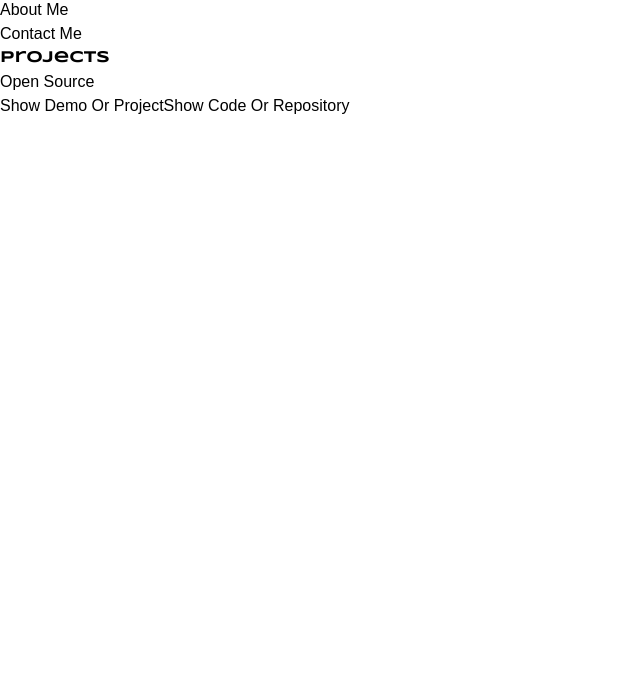
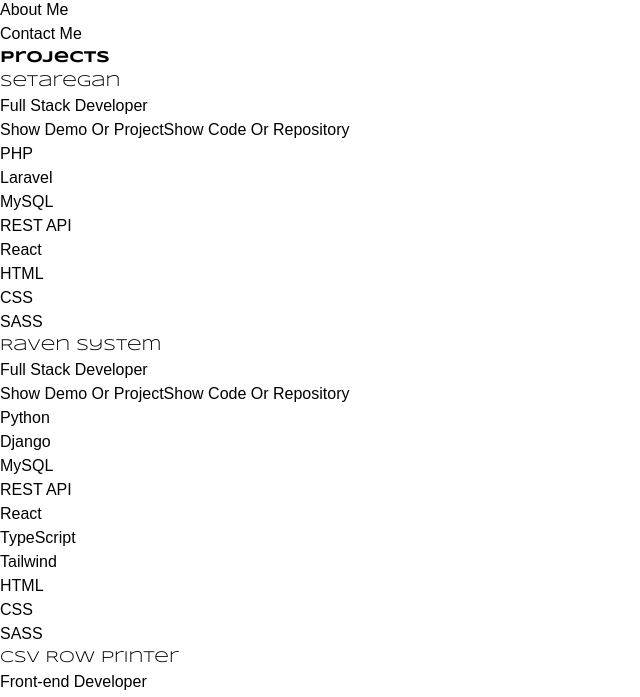
Before and after one commit to raminr77/raminr77.github.io, a Next.js app: page /projects in a window 1280 px wide. Shown: the part 253-950 px from the top of the page, without its empty margins (0-640 px from the left). Built offline with nearby package versions, Linux system fonts and the light colour scheme.

Commit message:
fix: deploy issues

```diff
--- a/src/data/experiences.ts
+++ b/src/data/experiences.ts
@@ -1 +1 @@
-export const EXPERIENCES_DATA = [];
+export const EXPERIENCES_DATA = [{ id: 1 }];
--- a/src/data/projects.ts
+++ b/src/data/projects.ts
@@ -1,13 +1,47 @@
 export const PROJECTS_DATA = [
   {
     id: 1,
-    role: '',
-    title: '',
-    stack: [],
+    role: 'Full Stack Developer',
+    title: 'Setaregan',
+    stack: ['PHP', 'Laravel', 'MySQL', 'REST API', 'React', 'HTML', 'CSS', 'SASS'],
     images: [],
     demoUrl: '#',
     repoUrl: '#',
+    isOpenSource: false,
+    description: ''
+  },
+  {
+    id: 2,
+    role: 'Full Stack Developer',
+    title: 'Raven System',
+    stack: [
+      'Python',
+      'Django',
+      'MySQL',
+      'REST API',
+      'React',
+      'TypeScript',
+      'Tailwind',
+      'HTML',
+      'CSS',
+      'SASS'
+    ],
+    images: [],
+    demoUrl: '#',
+    repoUrl: '#',
+    isOpenSource: false,
+    description: ''
+  },
+  {
+    id: 3,
+    images: [],
     isOpenSource: true,
-    description: ''
+    title: 'CSV Row Printer',
+    role: 'Front-end Developer',
+    stack: ['JavaScript', 'HTML', 'CSS', 'SASS'],
+    demoUrl: 'raminr77.github.io/csv-row-printer/',
+    repoUrl: 'https://github.com/raminr77/csv-row-printer',
+    description:
+      'CSV Row Printer is a tool that helps you upload your CSV files to it and separate the information in each row and print it as a card or output it.'
   }
 ];
--- a/src/domains/experiences/components/experience-item/index.tsx
+++ b/src/domains/experiences/components/experience-item/index.tsx
@@ -1,10 +1,13 @@
 import classNames from 'classnames';
 
 interface Props extends GCommonCompnentProperties {
-  data: {};
+  data: {
+    id: number;
+  };
 }
 
 export function ExperienceItem({ data, className }: Props) {
+  const {} = data || {};
   return (
     <div className={classNames('', className)}>
       <div>experience</div>
--- a/src/domains/projects/components/project-item/index.tsx
+++ b/src/domains/projects/components/project-item/index.tsx
@@ -64,7 +64,7 @@
           </a>
         )}
 
-        <p className='text-sm leading-8'>{description}</p>
+        <p className='text-sm leading-6 mt-2'>{description}</p>
       </div>
 
       <div className='flex flex-wrap gap-2 mt-4'>
```
